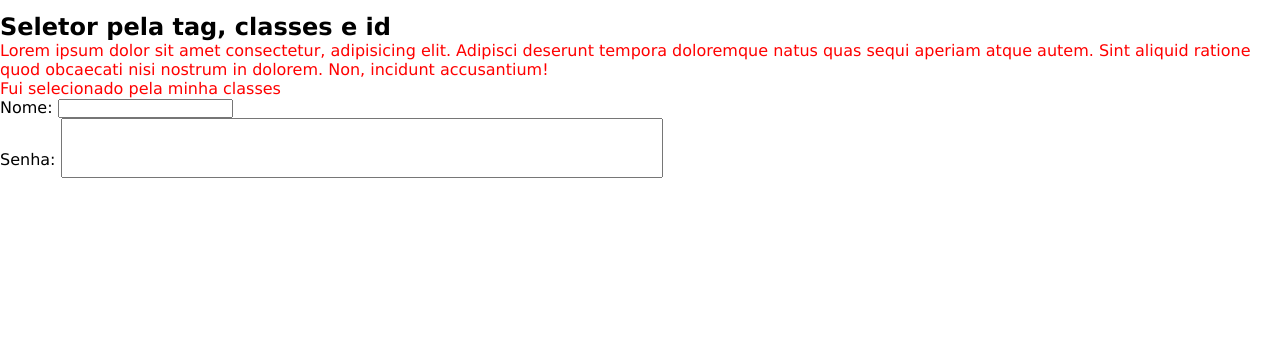
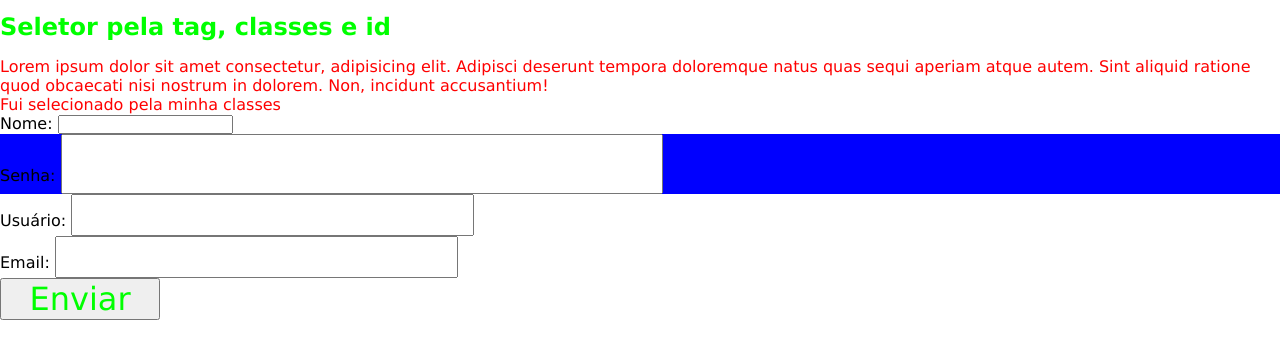
Before and after one commit to marialuizaVf/seletores_CSS, a plain HTML site: page index.html in a window 1280 px wide. Shown: the part 41-400 px from the top of the page. Drawn offline with Linux system fonts and the light colour scheme.

Commit message:
aulas sobre seletores no CSS

```diff
--- a/index.html
+++ b/index.html
@@ -12,10 +12,10 @@
         <h1>Seletores no CSS</h1>
     </header>
     <main>
-        <h2>Seletor pela tag, classes e id</h2>
+        <h2 id="titulo">Seletor pela tag, classes e id</h2>
     <p>Lorem ipsum dolor sit amet consectetur, adipisicing elit. Adipisci deserunt tempora doloremque natus quas sequi aperiam atque autem. Sint aliquid ratione quod obcaecati nisi nostrum in dolorem. Non, incidunt accusantium!</p>
     <p>Fui selecionado pela minha classes</p>
-    <form action="">
+    <form action="" class="cadastro-form">
         <div>
             <label for="">Nome:</label>
             <input type="text">
@@ -25,6 +25,18 @@
             <input type="password" >
         </div>
     </form>
+
+    <form action="" class="login-form">
+        <div>
+            <label for="">Usuário:</label>
+            <input type="text">
+        </div>
+        <div>
+            <label for="">Email:</label>
+            <input type="email">
+        </div>
+        <input type="button" value="Enviar">
+    </form>
     </main>
 
 </body>
--- a/style.css
+++ b/style.css
@@ -32,3 +32,22 @@ main{
 input[type="password"]{
     font-size: 3rem;
 }
+
+/*seletor pos descendente*/
+.login-form input {
+    font-size:2rem ;
+    color:red ;
+
+}
+/*seletor de filho*/
+.login-form> input{
+    color: #0f0;
+    width: 10rem;
+
+}
+/*pseudo classes*/
+.cadastro-form div:nth-of-type(2){
+   background:blue ;
+
+
+}
```
